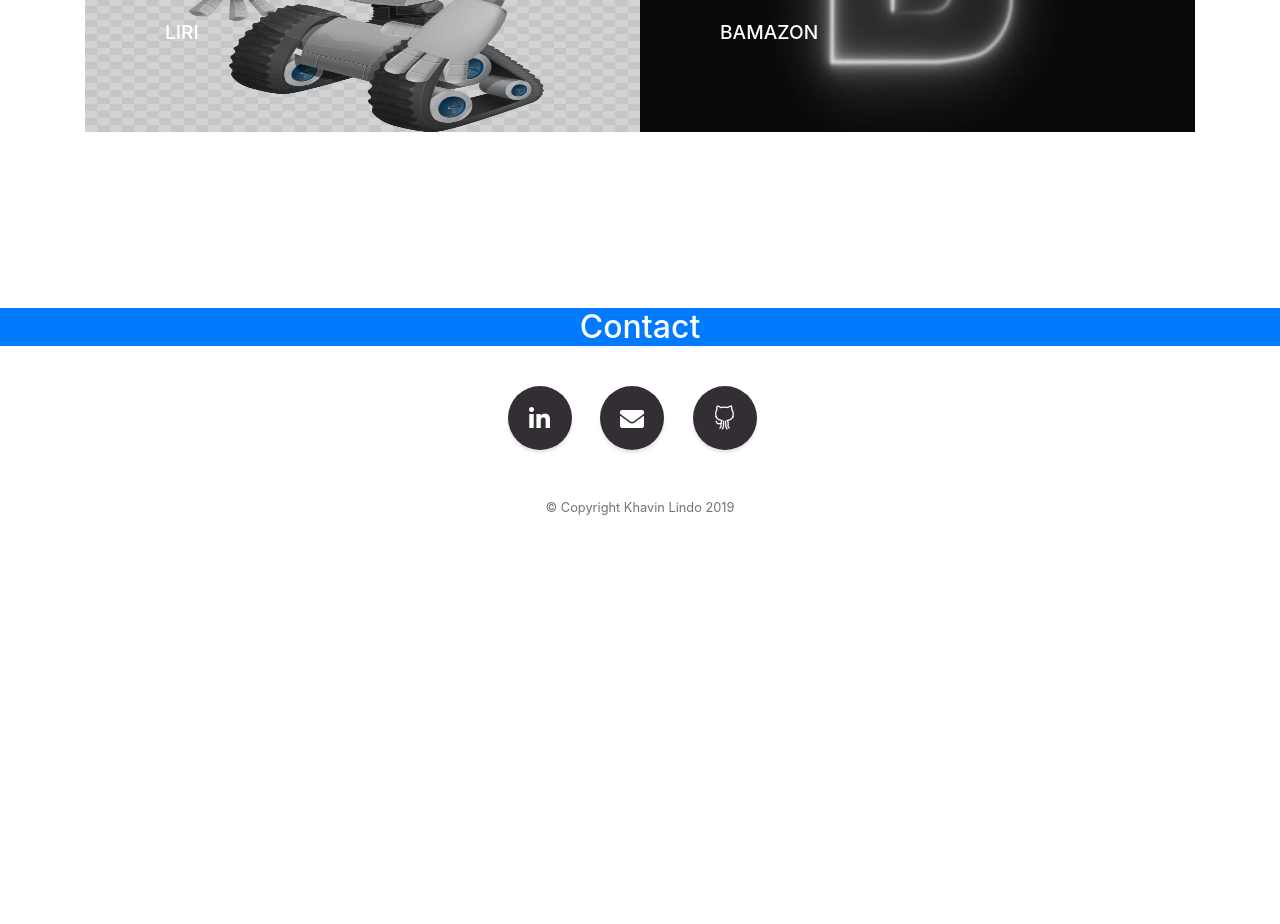
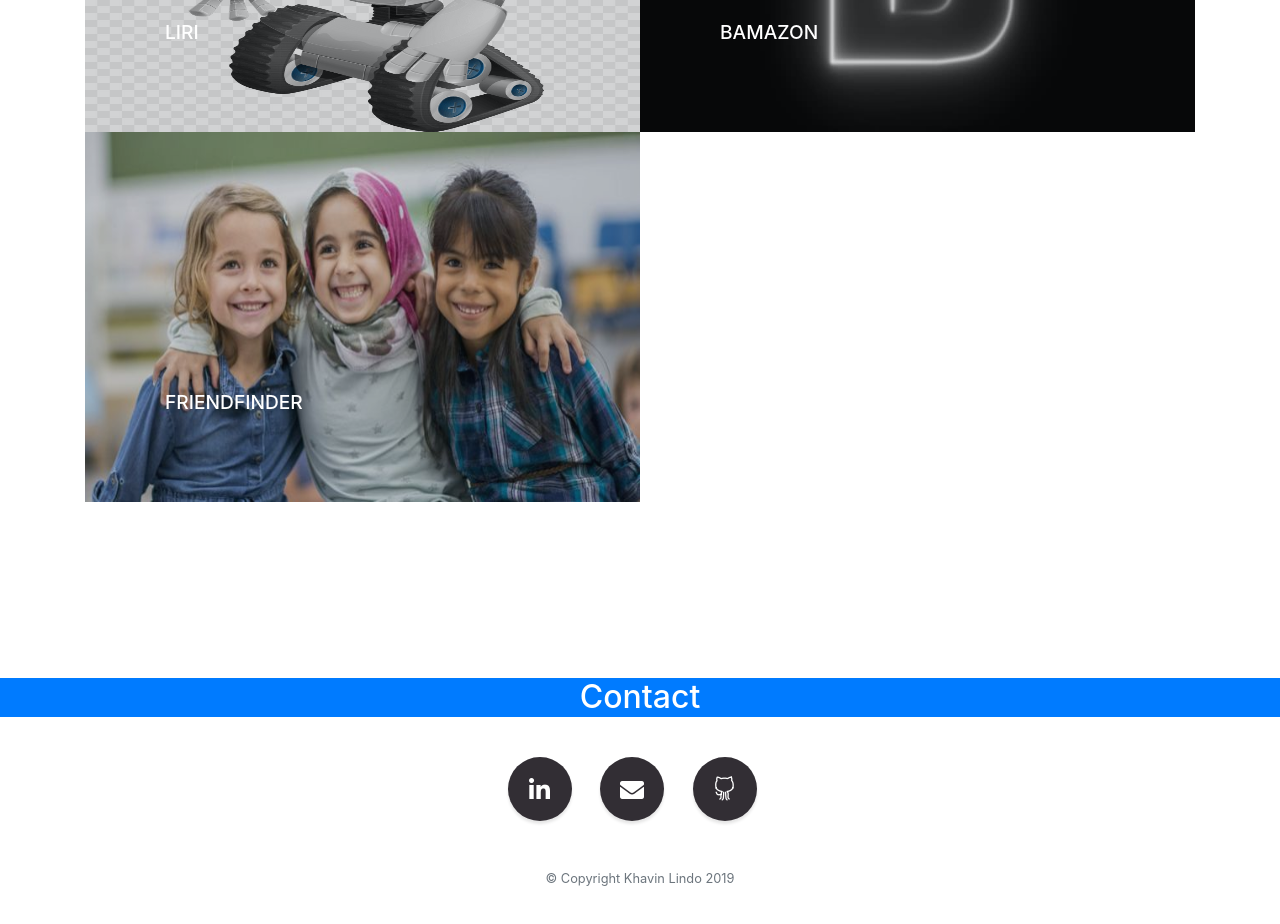
Before and after one commit to khavinlindo/Portfolio, a website with bundled scripts: page index.html in a window 1280 px wide. Shown: the part 2420-3344 px from the top of the page. Before the commit the page ends 3066 px from the top, so only its background shows below. Built offline with nearby package versions, Linux system fonts and the light colour scheme.

Commit message:
Updated Protfolio with FriendFinder

```diff
--- a/index.html
+++ b/index.html
@@ -164,6 +164,17 @@
               <img class="img-fluid" src="img/letterB.jpg" alt="" style="width:555px; height:370.25px">
             </a>
           </div>
+          <div class="col-lg-6">
+            <a class="portfolio-item" href="https://hidden-earth-14625.herokuapp.com/" target="_blank">
+              <span class="caption">
+                <span class="caption-content">
+                  <h2>FriendFinder</h2>
+                  <!--<p class="mb-0"></p>-->
+                </span>
+              </span>
+              <img class="img-fluid" src="img/friends.jpg" alt="" style="width:555px; height:370.25px">
+            </a>
+          </div>
       </div>
     </div>
   </section>
```
Also changed, not shown: img/friends.jpg (added).
